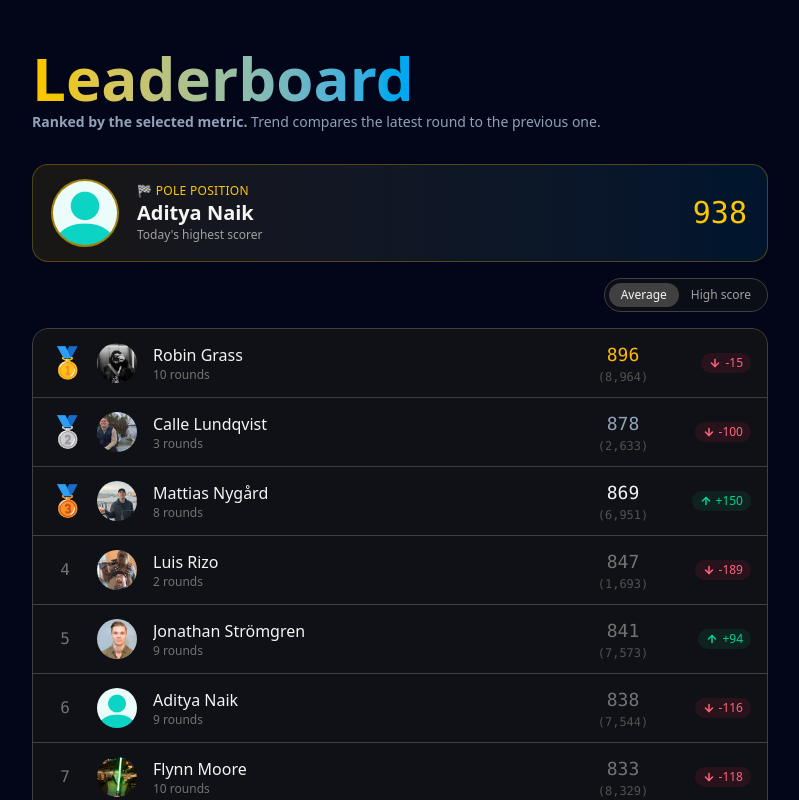
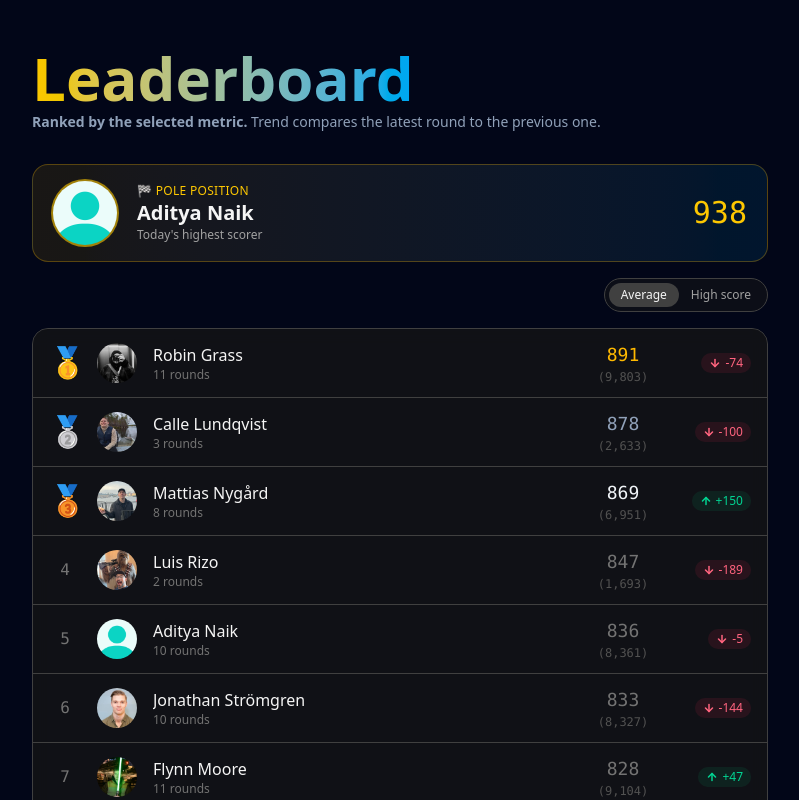
Before and after one commit to hejrobin/maptap-leaderboard, a React (Vite) app: page / in a window 1280 px wide. Shown: the top 800 px of the page, without its empty margins (240-1039 px from the left). Built offline with nearby package versions, Linux system fonts and the light colour scheme.

Commit message:
chore: update scores

```diff
--- a/src/data.ts
+++ b/src/data.ts
@@ -18,6 +18,7 @@ export const leaderboard: Player[] = [
       { date: "2026-06-26", score: 674 },
       { date: "2026-06-29", score: 759 },
       { date: "2026-06-30", score: 779 },
+      { date: "2026-07-01", score: 777 },
     ],
   },
   {
@@ -43,6 +44,7 @@ export const leaderboard: Player[] = [
       { date: "2026-06-26", score: 808 },
       { date: "2026-06-29", score: 928 },
       { date: "2026-06-30", score: 913 },
+      { date: "2026-07-01", score: 839 },
     ],
   },
   {
@@ -64,6 +66,7 @@ export const leaderboard: Player[] = [
       { date: "2026-06-24", score: 824 },
       { date: "2026-06-26", score: 813 },
       { date: "2026-06-30", score: 771 },
+      { date: "2026-07-01", score: 826 },
     ],
   },
   {
@@ -94,6 +97,7 @@ export const leaderboard: Player[] = [
       { date: "2026-06-26", score: 805 },
       { date: "2026-06-29", score: 846 },
       { date: "2026-06-30", score: 728 },
+      { date: "2026-07-01", score: 775 },
     ],
   },
   {
@@ -114,6 +118,7 @@ export const leaderboard: Player[] = [
       { date: "2026-06-26", score: 831 },
       { date: "2026-06-29", score: 938 },
       { date: "2026-06-30", score: 822 },
+      { date: "2026-07-01", score: 817 },
     ],
   },
   {
@@ -129,6 +134,7 @@ export const leaderboard: Player[] = [
       { date: "2026-06-26", score: 710 },
       { date: "2026-06-29", score: 804 },
       { date: "2026-06-30", score: 898 },
+      { date: "2026-07-01", score: 754 },
     ],
   },
   {
```
